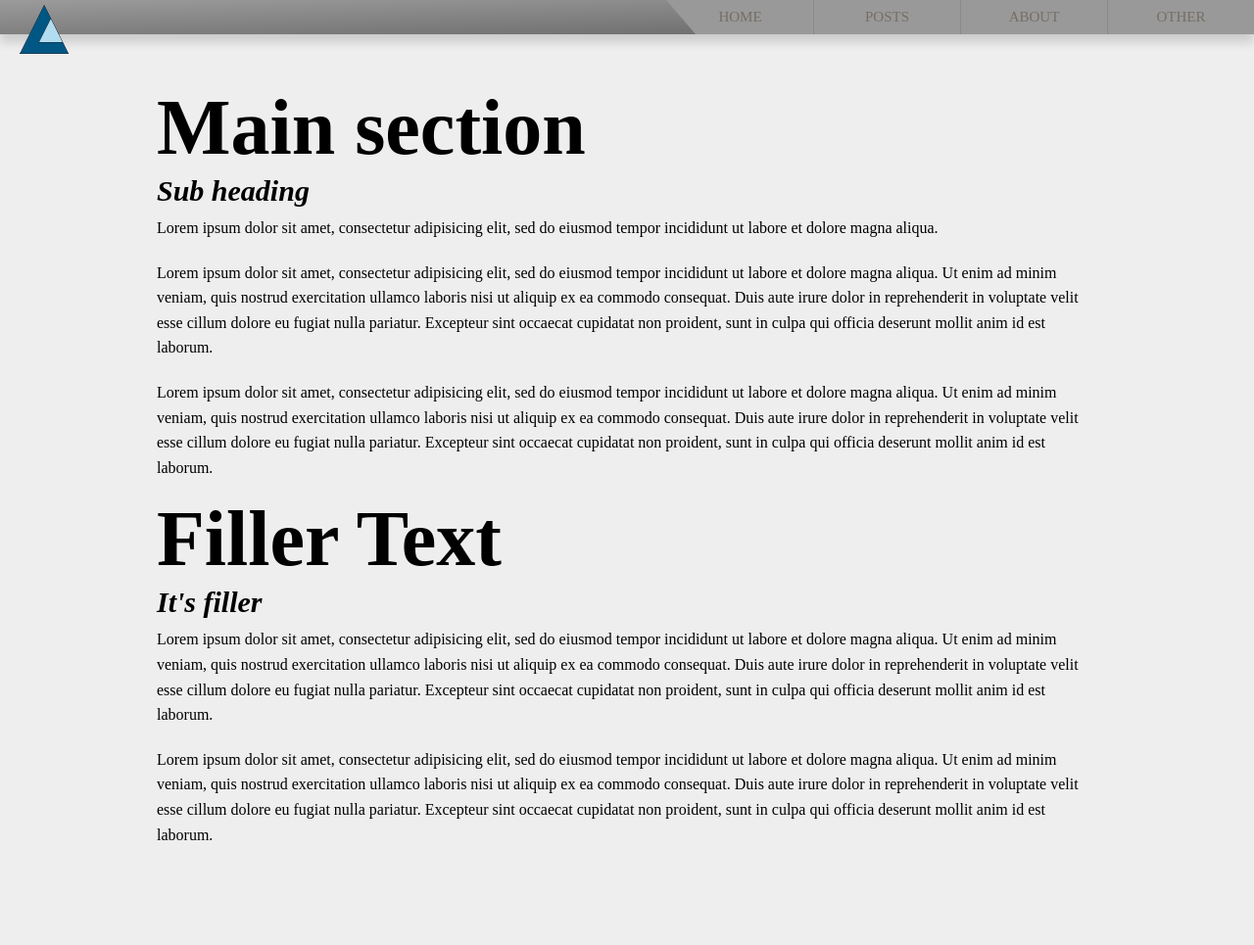
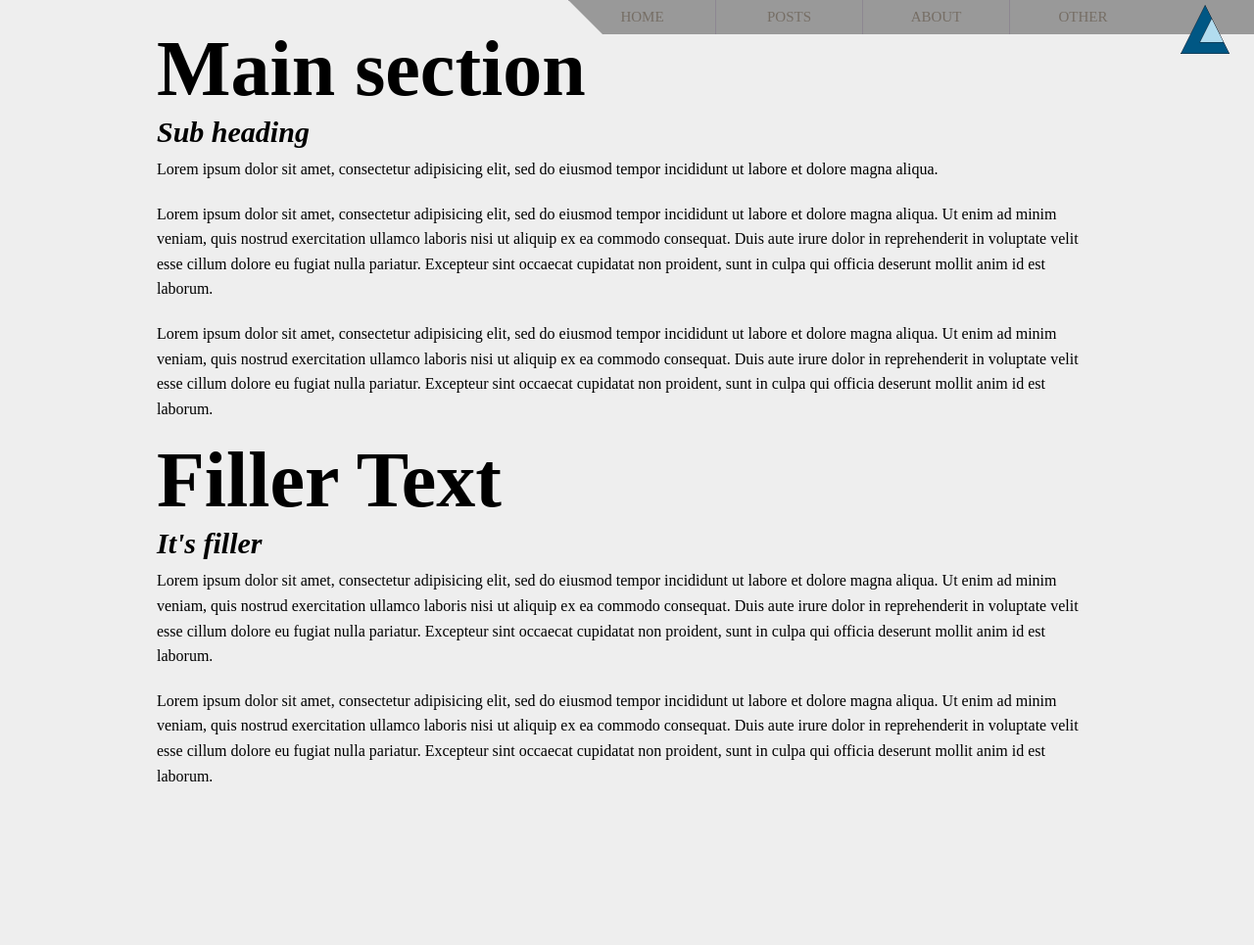
Before and after one commit to allanliebold/blog_project, a Django app: page / in a window 1280 px wide. Shown: the whole page at 98% size. After the commit the page ends 798 px from the top, so only its background shows below. Run offline with Django 3.2, Linux system fonts and the light colour scheme.

Commit message:
repositioned logo and widened nav bar

```diff
--- a/blog/posts/templates/posts/home.html
+++ b/blog/posts/templates/posts/home.html
@@ -23,6 +23,7 @@
             <li><a href="#">Posts</a></li>
             <li><a href="#">About</a></li>
             <li><a href="#">Other</a></li>
+            <li></li>
         </ul>
     </nav>
 
--- a/blog/static/css/style.css
+++ b/blog/static/css/style.css
@@ -77,18 +77,21 @@ nav {
     right: 0;
     left: 0;
     z-index: 1;
+/*
     background: linear-gradient(to bottom right,
         rgba(155, 155, 155, 1),
         rgba(100, 100, 100, 1));
     box-shadow: 0 8px 10px rgba(0, 0, 0, 0.15);
+*/
 }
 
 nav figure {
     position: absolute;
     width: 50px;
     top: 5px;
-    left: 20px;
+    right: 25px;
     transition: all 1s ease-in-out;
+    z-index: 1;
 }
 
 nav figure:hover {
@@ -130,12 +133,16 @@ nav li a:active {
     border-left: 1px solid #8d8791;
 }
 
+.primary-nav > li:last-child {
+    width: 100px;
+}
+
 /**********
 Content
 **********/
 .intro-content {
     padding-bottom: 80px;
-    margin-top: 90px;
+    margin-top: 30px;
 }
 
 /**********
```
